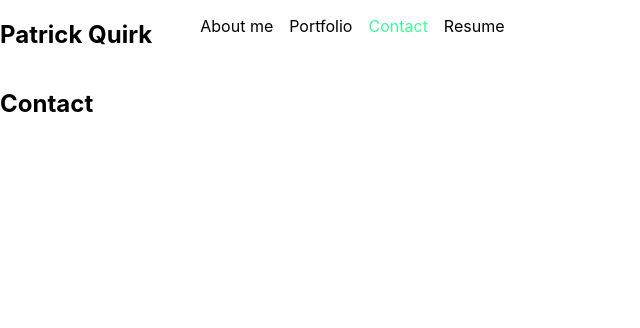
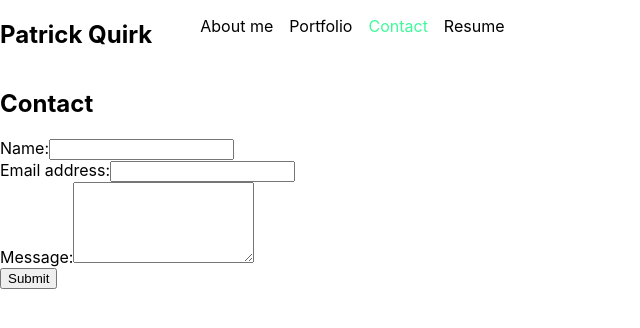
Before and after one commit to PatrickLQuirk/react-portfolio, a React (Create React App) app: page / in a window 1280 px wide. Both pictures are taken after a click on the element "Contact". Shown: the top 328 px of the page, without its empty margins (0-640 px from the left). Built offline with nearby package versions, Linux system fonts and the light colour scheme.

Commit message:
first pass at contact form

```diff
--- a/src/App.js
+++ b/src/App.js
@@ -1,6 +1,7 @@
 import React, { useState } from 'react';
 import Header from './components/Header';
 import About from './pages/About';
+import Contact from './pages/Contact';
 
 function App() {
   const [currentTab, setCurrentTab] = useState("about");
@@ -20,9 +21,7 @@
       )}
 
       {currentTab === "contact" && (
-        <section id="contact">
-          <h1>Contact</h1>
-        </section>
+        <Contact></Contact>
       )}
 
       {currentTab === "resume" && (
--- /dev/null
+++ b/src/pages/Contact.js
@@ -0,0 +1,63 @@
+import React, { useState } from 'react';
+import { validateEmail } from '../utils/helpers';
+
+const Contact = () => {
+    const [formState, setFormState] = useState({ name: '', email: '', message: ''});
+    const { name, email, message } = formState;
+    const [errorMessage, setErrorMessage] = useState('');
+
+    function handleChange(e) {
+        if (e.target.name === 'email') {
+            const isValid = validateEmail(e.target.value);
+            console.log(isValid);
+            // isValid conditional statement
+            if (!isValid) {
+                setErrorMessage('Your email is invalid.');
+            } else {
+                setErrorMessage('');
+            }
+        } else {
+            if (!e.target.value.length) {
+                setErrorMessage(`${e.target.name} is required`);
+            } else {
+                setErrorMessage('');
+            }
+        }
+        if (!errorMessage) {
+            setFormState({...formState, [e.target.name]: e.target.value })
+        }
+    }
+
+    function handleSubmit(e) {
+        e.preventDefault();
+        console.log(formState);
+    }
+
+    return (
+        <section>
+            <h1 data-testid="h1tag">Contact</h1>
+            <form id="contact-form" onSubmit={handleSubmit}>
+                <div>
+                    <label htmlFor="name">Name:</label>
+                    <input type="text" name="name" defaultValue={name} onBlur={handleChange} />
+                </div>
+                <div>
+                    <label htmlFor="email">Email address:</label>
+                    <input type="email" name="email" defaultValue={email} onBlur={handleChange} />
+                </div>
+                <div>
+                    <label htmlFor="message">Message:</label>
+                    <textarea name="message" rows="5" defaultValue={message} onBlur={handleChange} />
+                </div>
+                {errorMessage && (
+                    <div>
+                        <p className="error-text">{errorMessage}</p>
+                    </div>
+                )}
+                <button type="submit" data-testid="button">Submit</button>
+            </form>
+        </section>
+    )
+}
+
+export default Contact
```
